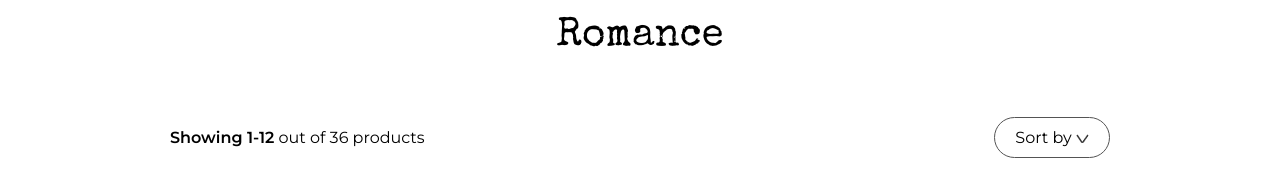
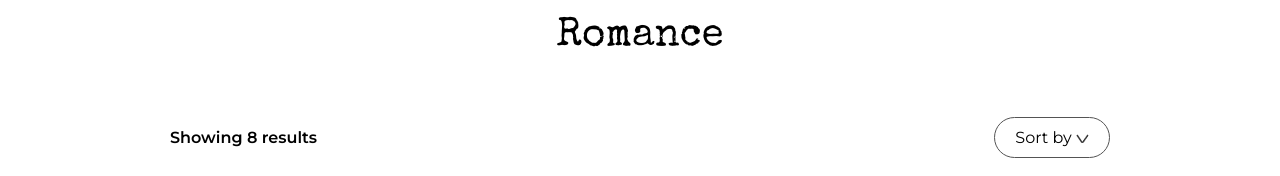
Before and after one commit to AnnaBilokon/ReadMeShop, a React (Create React App) app: page /categories in a window 1280 px wide. Shown: the part 840-1016 px from the top of the page. Built offline with nearby package versions, Linux system fonts and the light colour scheme.

Commit message:
visibility of items

```diff
--- a/src/components/SelectedCategory.jsx
+++ b/src/components/SelectedCategory.jsx
@@ -5,11 +5,12 @@ import dropdown_icon from './assets/dropdown_icon.png'
 
 export default function SelectedCategory({ category }) {
   const { all_product } = useContext(ShopContext)
-  const [visibleItems, setVisibleItems] = useState(6)
+  const [visibleItems, setVisibleItems] = useState(8)
+  const totalItems = all_product.length
 
-  const showMoreItems = (event) => {
+  const handleShowMore = (event) => {
     const scrollPosition = window.scrollY
-    setVisibleItems((prevVisibleItems) => prevVisibleItems + 4) // Show 3 more items each time
+    setVisibleItems((prevVisible) => Math.min(prevVisible + 4, totalItems)) // Increase by 12, but don't exceed total
     setTimeout(() => {
       window.scrollTo({ top: scrollPosition, behavior: 'smooth' })
     }, 0)
@@ -24,7 +25,7 @@ export default function SelectedCategory({ category }) {
       <div className="shop_category">
         <div className="shopcategory_indexSort">
           <p>
-            <span>Showing 1-12</span> out of 36 products
+            <span>Showing {Math.min(visibleItems, totalItems)} results</span>
           </p>
           <div className="shopcategory_sort">
             Sort by <img src={dropdown_icon} alt="" />
@@ -46,11 +47,11 @@ export default function SelectedCategory({ category }) {
             )
           })}
         </div>
-        {visibleItems < all_product.length && (
+        {visibleItems < totalItems && (
           <button
             type="button"
             className="shopcategory_loadmore"
-            onClick={showMoreItems}
+            onClick={handleShowMore}
           >
             Show More
           </button>
```
